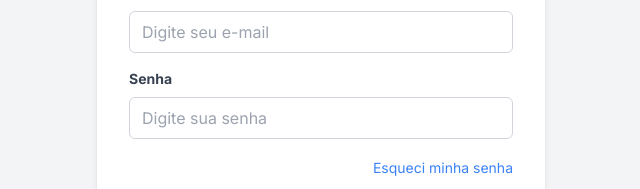
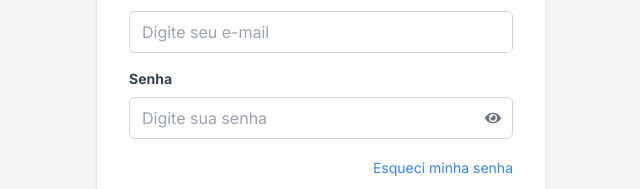
Before and after one commit to nicolasfvp/teste-nivelamento-1, a Next.js app: page / in a window 1280 px wide. Shown: the part 319-508 px from the top of the page, without its empty margins (319-959 px from the left). Built offline with nearby package versions, Linux system fonts and the light colour scheme.

Commit message:
Adequações e finalização da logica de login

```diff
--- a/package.json
+++ b/package.json
@@ -12,7 +12,8 @@
     "autoprefixer": "^10.4.20",
     "next": "14.2.6",
     "react": "^18",
-    "react-dom": "^18"
+    "react-dom": "^18",
+    "react-icons": "^5.3.0"
   },
   "devDependencies": {
     "eslint": "^8",
--- a/src/app/page.js
+++ b/src/app/page.js
@@ -1,12 +1,27 @@
-'use client';
+"use client"
 
 import { useState } from 'react';
+import { useRouter } from 'next/navigation';
+import { FaEye, FaEyeSlash } from 'react-icons/fa';
 
 export default function Login() {
   const [email, setEmail] = useState('');
   const [password, setPassword] = useState('');
   const [emailError, setEmailError] = useState('');
   const [passwordError, setPasswordError] = useState('');
+  const [showPassword, setShowPassword] = useState(false);
+
+  const router = useRouter();
+
+  // Lista de usuários padrão
+
+  const users = [
+    { email: 'usuario1@gmail.com', password: 'Senha123!' },
+    { email: 'usuario2@gmail.com', password: 'Senha123@' },
+    { email: 'usuario3@gmail.com', password: 'Senha123#' },
+  ];
+
+  //regex de email e senha
 
   const validateEmail = (email) => {
     const emailRegex = /^[a-zA-Z0-9._%+-]+@[a-zA-Z0-9.-]+\.[a-zA-Z]{2,}$/;
@@ -18,28 +33,35 @@ export default function Login() {
     return passwordRegex.test(password);
   };
 
+  //verificação de email e senha no login
+
   const handleSubmit = (e) => {
     e.preventDefault();
 
     let valid = true;
 
     if (!validateEmail(email)) {
-      setEmailError('Por favor, insira um e-mail válido.');
+      setEmailError('E-mail inválido. Insira um endereço de e-mail no formato correto.');
       valid = false;
     } else {
       setEmailError('');
     }
 
     if (!validatePassword(password)) {
-      setPasswordError('A senha deve conter entre 8 e 32 caracteres, incluindo letras maiúsculas, minúsculas, números e um caractere especial.');
+      setPasswordError('Senha inválida. Verifique se a senha tem pelo menos 8 caracteres, com letras maiúsculas, minúsculas, números e caracteres especiais');
       valid = false;
     } else {
       setPasswordError('');
     }
 
     if (valid) {
-      // Logica de login
-      alert('Login bem-sucedido!');
+      const user = users.find(user => user.email === email && user.password === password);
+
+      if (user) {
+        router.push('/success');
+      } else {
+        setEmailError('E-mail ou senha incorretos.');
+      }
     }
   };
 
@@ -54,20 +76,31 @@ export default function Login() {
               type="text"
               value={email}
               onChange={(e) => setEmail(e.target.value)}
-              className="w-full px-3 py-2 border border-gray-300 text-gray-700 rounded-md focus:outline-none focus:ring-2 focus:ring-blue-500"
+              className="w-full px-3 py-2 border border-gray-300 rounded-md focus:outline-none focus:ring-2 focus:ring-blue-500 text-gray-800"
               placeholder="Digite seu e-mail"
+              autoComplete="off"
             />
             {emailError && <p className="text-red-500 text-sm mt-1">{emailError}</p>}
           </div>
-          <div className="mb-4">
+          <div className="mb-4 relative">
             <label className="block text-gray-700 text-sm font-bold mb-2">Senha</label>
-            <input
-              type="password"
-              value={password}
-              onChange={(e) => setPassword(e.target.value)}
-              className="w-full px-3 py-2 border border-gray-300 text-gray-700 rounded-md focus:outline-none focus:ring-2 focus:ring-blue-500"
-              placeholder="Digite sua senha"
-            />
+            <div className="relative">
+              <input
+                type={showPassword ? 'text' : 'password'}
+                value={password}
+                onChange={(e) => setPassword(e.target.value)}
+                className="w-full px-3 py-2 border border-gray-300 rounded-md focus:outline-none focus:ring-2 focus:ring-blue-500 text-gray-800 pr-12"
+                placeholder="Digite sua senha"
+                maxLength={32}
+              />
+              <button
+                type="button"
+                onClick={() => setShowPassword(!showPassword)}
+                className="absolute inset-y-0 right-0 flex items-center px-3"
+              >
+                {showPassword ? <FaEyeSlash className="text-gray-500" /> : <FaEye className="text-gray-500" />}
+              </button>
+            </div>
             {passwordError && <p className="text-red-500 text-sm mt-1">{passwordError}</p>}
           </div>
           <div className="mb-4 text-right">
```
Also changed, not shown: 1 other file (tests, documents, lock files or other folders).
